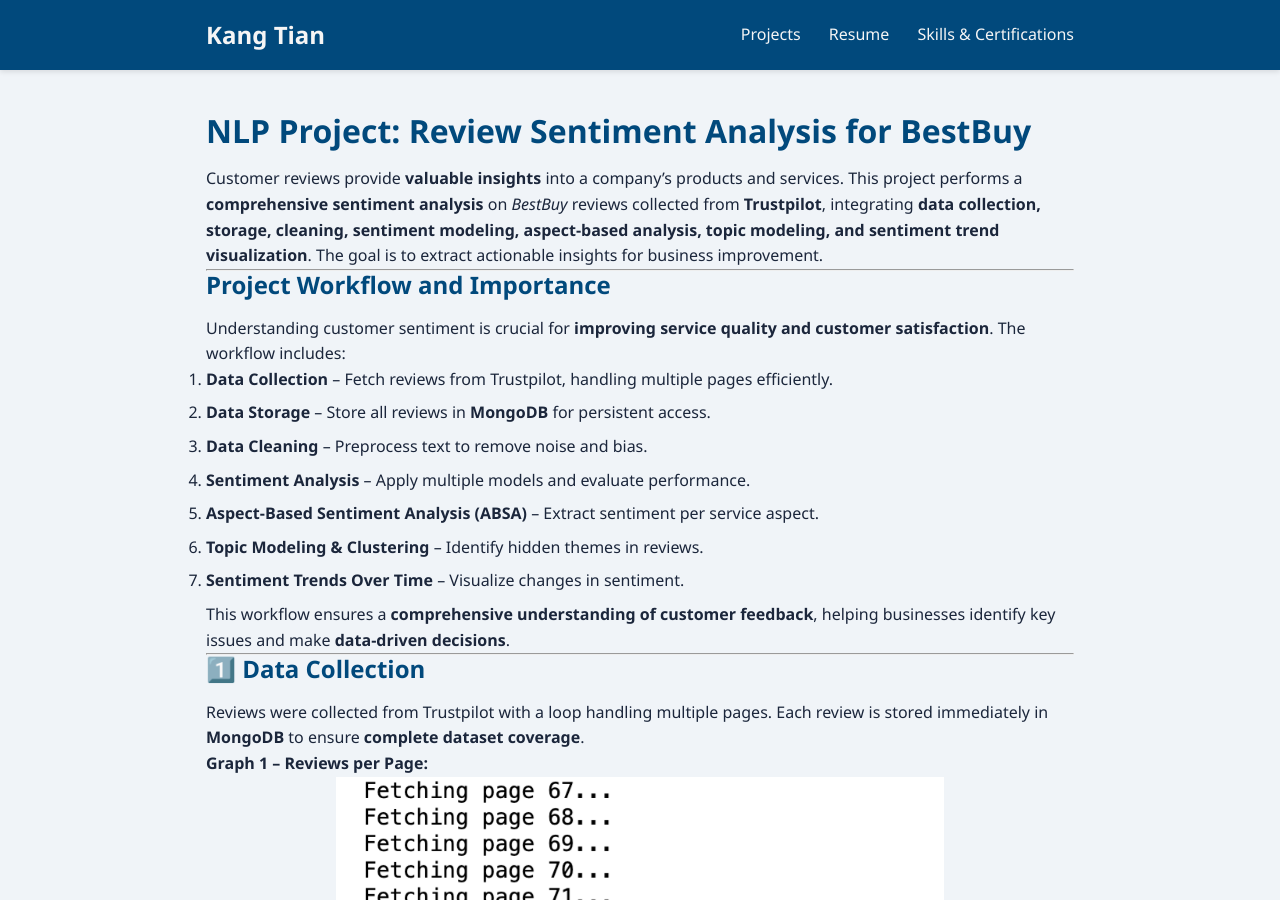
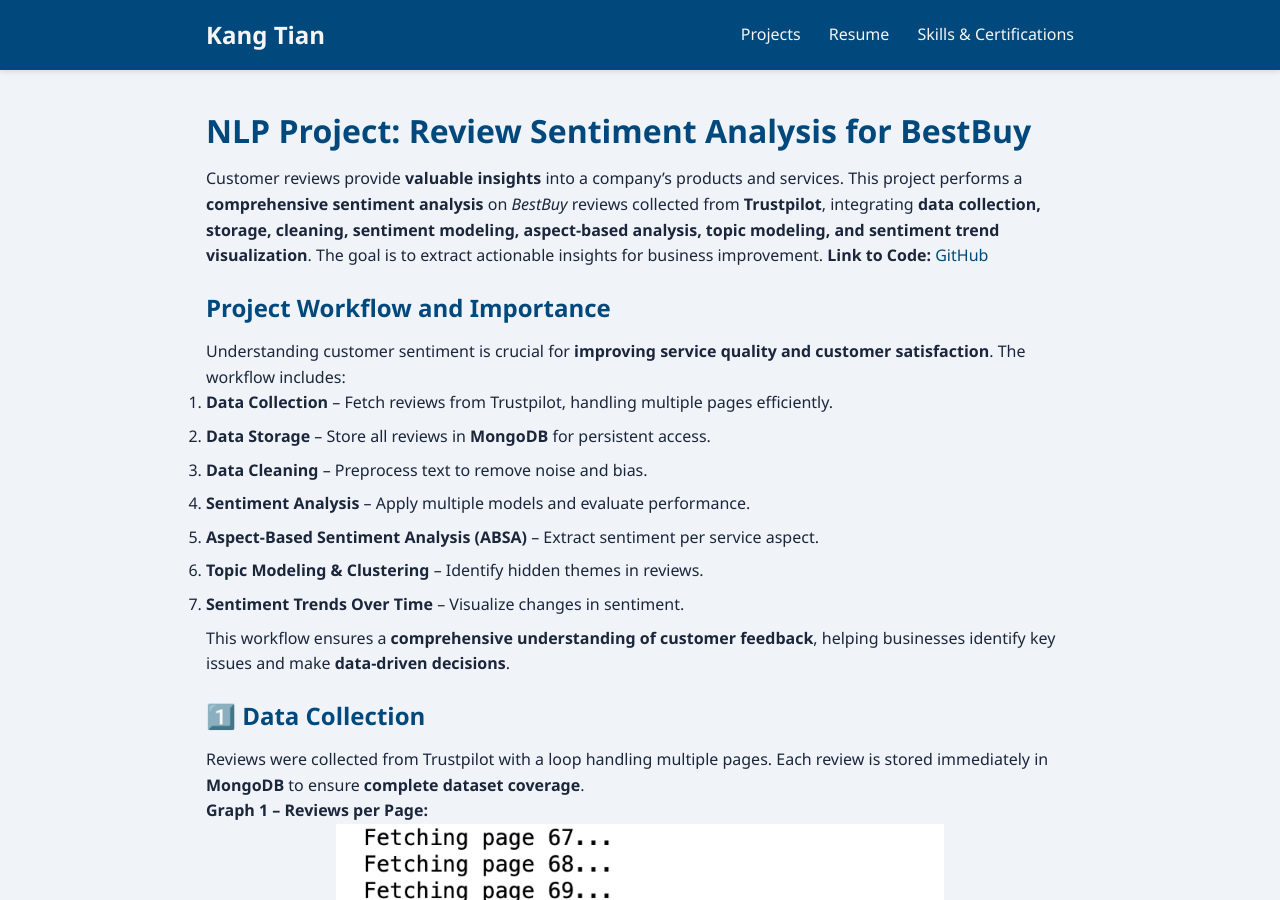
Before and after one commit to kang-tian/kang-tian.github.io, a Jekyll site: the page built from projects/NLP-Sentiment-Analysis-Bestbuy-Reviews/index.md, in a window 1280 px wide and 900 px high. Built offline with Jekyll 4.4.1, drawn with Linux system fonts in a browser that asks for light colours; our own code applies the rules of GitHub Pages for plain Markdown files.

Commit message:
Update index.md

```diff
--- a/projects/NLP-Sentiment-Analysis-Bestbuy-Reviews/index.md
+++ b/projects/NLP-Sentiment-Analysis-Bestbuy-Reviews/index.md
@@ -5,9 +5,11 @@ title: "NLP Project: Review Sentiment Analysis for BestBuy"
 # NLP Project: Review Sentiment Analysis for BestBuy
 
 Customer reviews provide **valuable insights** into a company’s products and services. This project performs a **comprehensive sentiment analysis** on *BestBuy* reviews collected from **Trustpilot**, integrating **data collection, storage, cleaning, sentiment modeling, aspect-based analysis, topic modeling, and sentiment trend visualization**. The goal is to extract actionable insights for business improvement.
+**Link to Code:** [GitHub](https://github.com/kang-tian/NLP-Reviews-Sentiment-Analysis-for-BestBuy)
+
+<p> &nbsp;</p>
 
 
----
 
 ## Project Workflow and Importance
 
@@ -23,7 +25,7 @@ Understanding customer sentiment is crucial for **improving service quality and
 
 This workflow ensures a **comprehensive understanding of customer feedback**, helping businesses identify key issues and make **data-driven decisions**.
 
----
+<p> &nbsp;</p>
 
 ## 1️⃣ Data Collection
 
@@ -34,7 +36,7 @@ Reviews were collected from Trustpilot with a loop handling multiple pages. Each
   <img src="/projects/NLP-Sentiment-Analysis-Bestbuy-Reviews/images/Picture1.png" alt="Reviews per Page" width="70%"/>
 </p>
 
----
+<p> &nbsp;</p>
 
 ## 2️⃣ Data Storage and Access
 
@@ -45,7 +47,7 @@ All reviews are stored in **MongoDB**, which enables easy querying and analysis
   <img src="/projects/NLP-Sentiment-Analysis-Bestbuy-Reviews/images/Picture2.png" alt="Data in MongoDB" width="70%"/>
 </p>
 
----
+<p> &nbsp;</p>
 
 ## 3️⃣ Data Cleaning
 
@@ -58,7 +60,7 @@ Text preprocessing prepares the reviews for accurate sentiment analysis:
 
 This ensures the sentiment analysis focuses on the **actual content of customer feedback**.
 
----
+<p> &nbsp;</p>
 
 ## 4️⃣ Sentiment Analysis
 
@@ -70,8 +72,8 @@ Three models were used:
 
 **Performance of Multilingual BERT:**
 
-| Metric      | Score  |
-|------------|--------|
+| Metric         | Score  |
+|------------    |--------|
 | **Accuracy**   | 92%    |
 | **Precision**  | 0.62   |
 | **Recall**     | 0.53   |
@@ -88,7 +90,7 @@ Three models were used:
   <img src="/projects/NLP-Sentiment-Analysis-Bestbuy-Reviews/images/Picture3.png" alt="Data in MongoDB" width="70%"/>
 </p>
 
----
+<p> &nbsp;</p>
 
 ## 5️⃣ Aspect-Based Sentiment Analysis (ABSA)
 
@@ -100,7 +102,7 @@ ABSA focuses on **key service aspects** such as **delivery, price, quality, and
 </p>
 
 
----
+<p> &nbsp;</p>
 
 ## 6️⃣ Topic Modeling & Clustering
 
@@ -111,7 +113,9 @@ Topic modeling uncovers **hidden themes** in customer reviews and helps identify
   <img src="/projects/NLP-Sentiment-Analysis-Bestbuy-Reviews/images/Picture6.png" alt="Data in MongoDB" width="70%"/>
 </p>
 
----
+
+<p> &nbsp;</p>
+
 
 ## 7️⃣ Sentiment Trends Over Time
 
@@ -122,7 +126,10 @@ Analyzing sentiment trends provides insights into **changes in customer percepti
   <img src="/projects/NLP-Sentiment-Analysis-Bestbuy-Reviews/images/Picture7.png" alt="Data in MongoDB" width="70%"/>
 </p>
 
----
+
+<p> &nbsp;</p>
+
+
 
 ## Conclusion
 
@@ -134,7 +141,10 @@ This project highlights the **power of NLP** in extracting actionable insights f
 
 **Important Note:** Reviews on Trustpilot tend to be biased toward negative experiences, as customers with complaints are more likely to leave feedback. While not fully representative, the dataset provides **valuable insights into key service issues**.
 
----
+
+<p> &nbsp;</p>
+
+
 
 ## References
 
```
